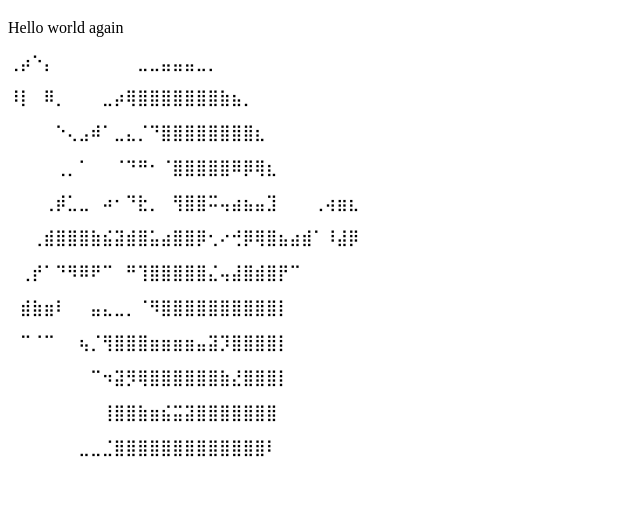
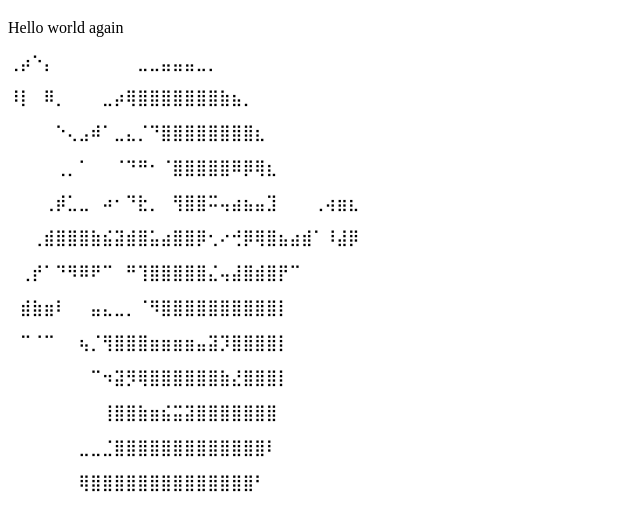
Before and after one commit to Nipsu96/git_project_TAMK, a plain HTML site: page src/index.html in a window 1280 px wide. Shown: the part 61-592 px from the top of the page, without its empty margins (0-640 px from the left). Drawn offline with Linux system fonts and the light colour scheme.

Commit message:
index.html: add line 13

```diff
--- a/src/index.html
+++ b/src/index.html
@@ -28,5 +28,6 @@
     <p>⠀⠀⠀⠀⠀⠀⠀⠉⠲⣽⡻⢿⣿⣿⣿⣿⣿⣿⣷⣜⣿⣿⣿⡇⠀⠀⠀⠀⠀⠀</p>
     <p>⠀⠀⠀⠀⠀⠀⠀⠀⢸⣿⣿⣷⣶⣮⣭⣽⣿⣿⣿⣿⣿⣿⣿⠀⠀⠀⠀⠀⠀⠀</p>
     <p>⠀⠀⠀⠀⠀⠀⣀⣀⣈⣿⣿⣿⣿⣿⣿⣿⣿⣿⣿⣿⣿⣿⠇⠀⠀⠀⠀⠀⠀⠀</p>
+    <p>⠀⠀⠀⠀⠀⠀⢿⣿⣿⣿⣿⣿⣿⣿⣿⣿⣿⣿⣿⣿⣿⠃⠀⠀⠀⠀⠀⠀⠀⠀</p>
 </body>
 </html>
```
